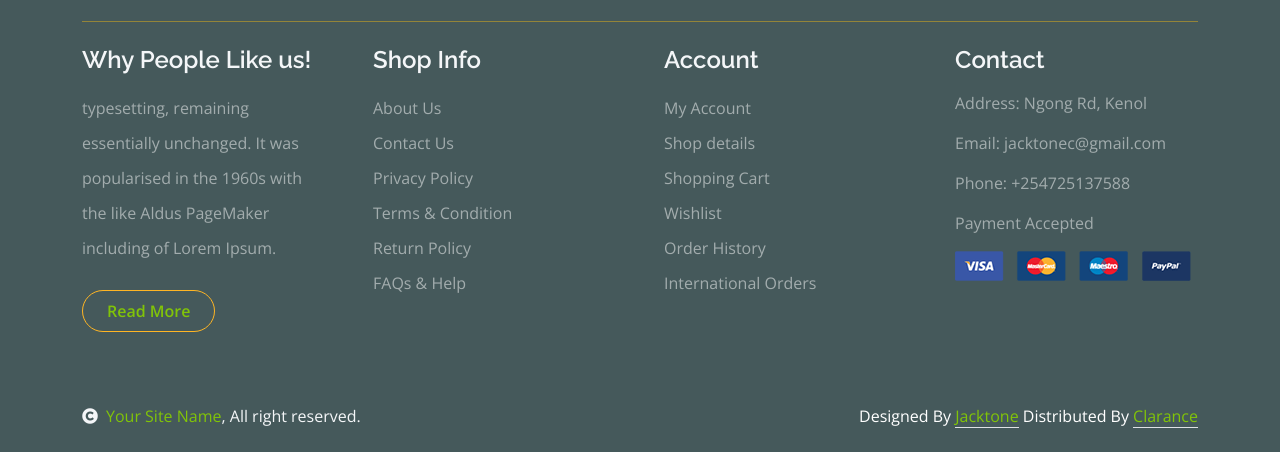
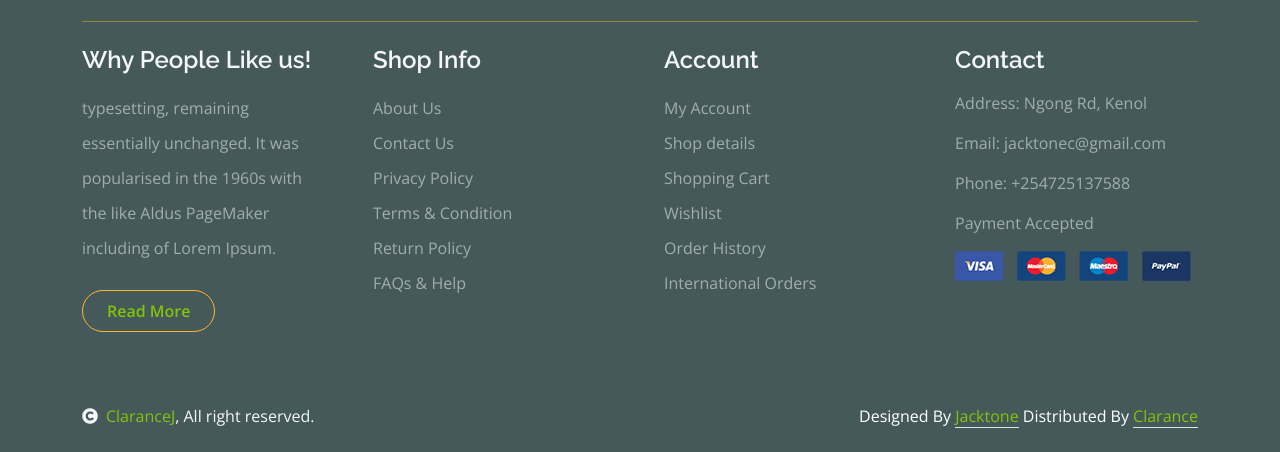
Before and after one commit to claranceJ/fruits, a plain HTML site: page fruitables-1.0.0/index.html in a window 1280 px wide. Shown: the part 7109-7561 px from the top of the page. Drawn offline with nearby package versions, Linux system fonts and the light colour scheme.

Commit message:
Update index.html

```diff
--- a/fruitables-1.0.0/index.html
+++ b/fruitables-1.0.0/index.html
@@ -1181,7 +1181,7 @@
             <div class="container">
                 <div class="row">
                     <div class="col-md-6 text-center text-md-start mb-3 mb-md-0">
-                        <span class="text-light"><a href="#"><i class="fas fa-copyright text-light me-2"></i>Your Site Name</a>, All right reserved.</span>
+                        <span class="text-light"><a href="#"><i class="fas fa-copyright text-light me-2"></i>ClaranceJ</a>, All right reserved.</span>
                     </div>
                     <div class="col-md-6 my-auto text-center text-md-end text-white">
                         <!--/*** This template is free as long as you keep the below author’s credit link/attribution link/backlink. ***/-->
```
